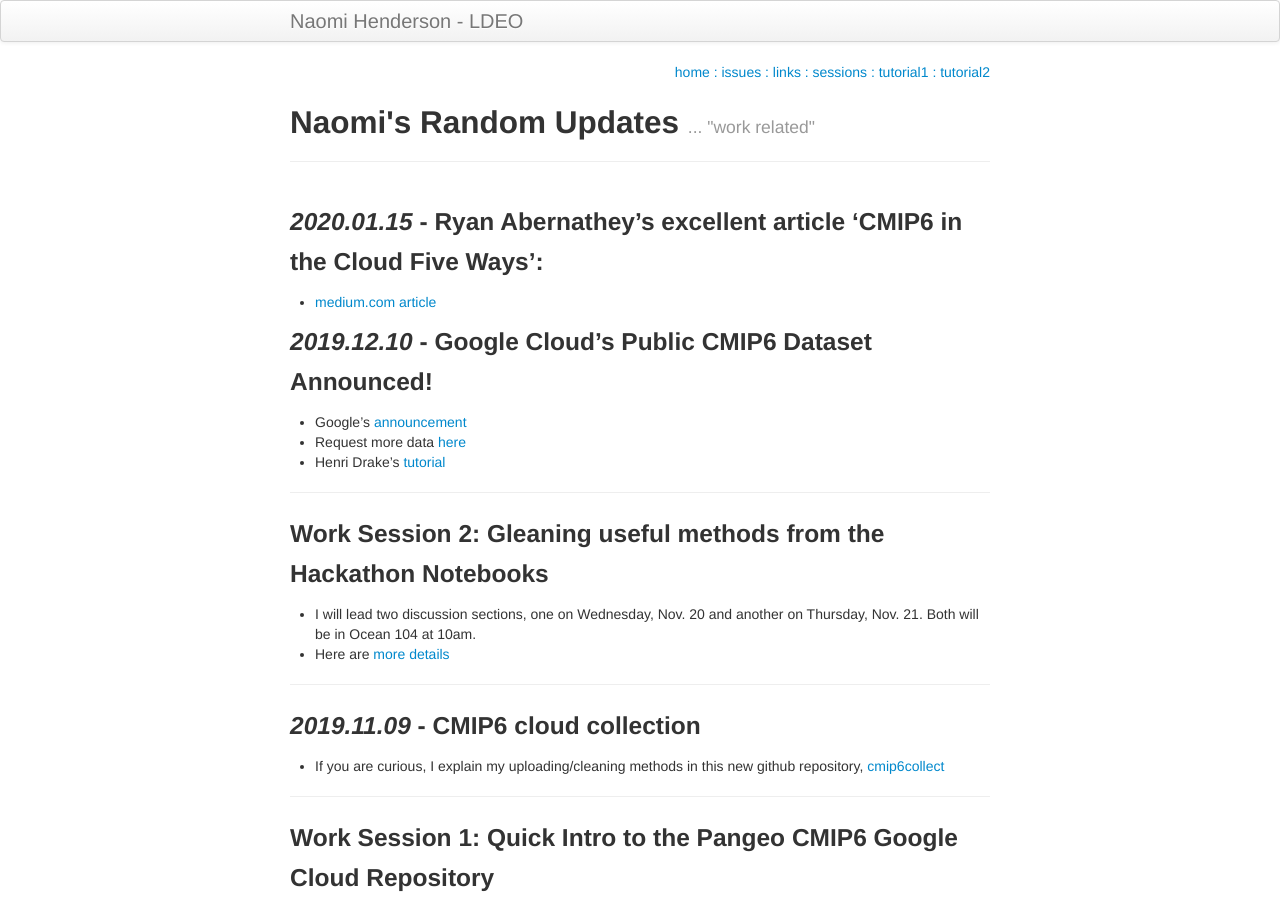
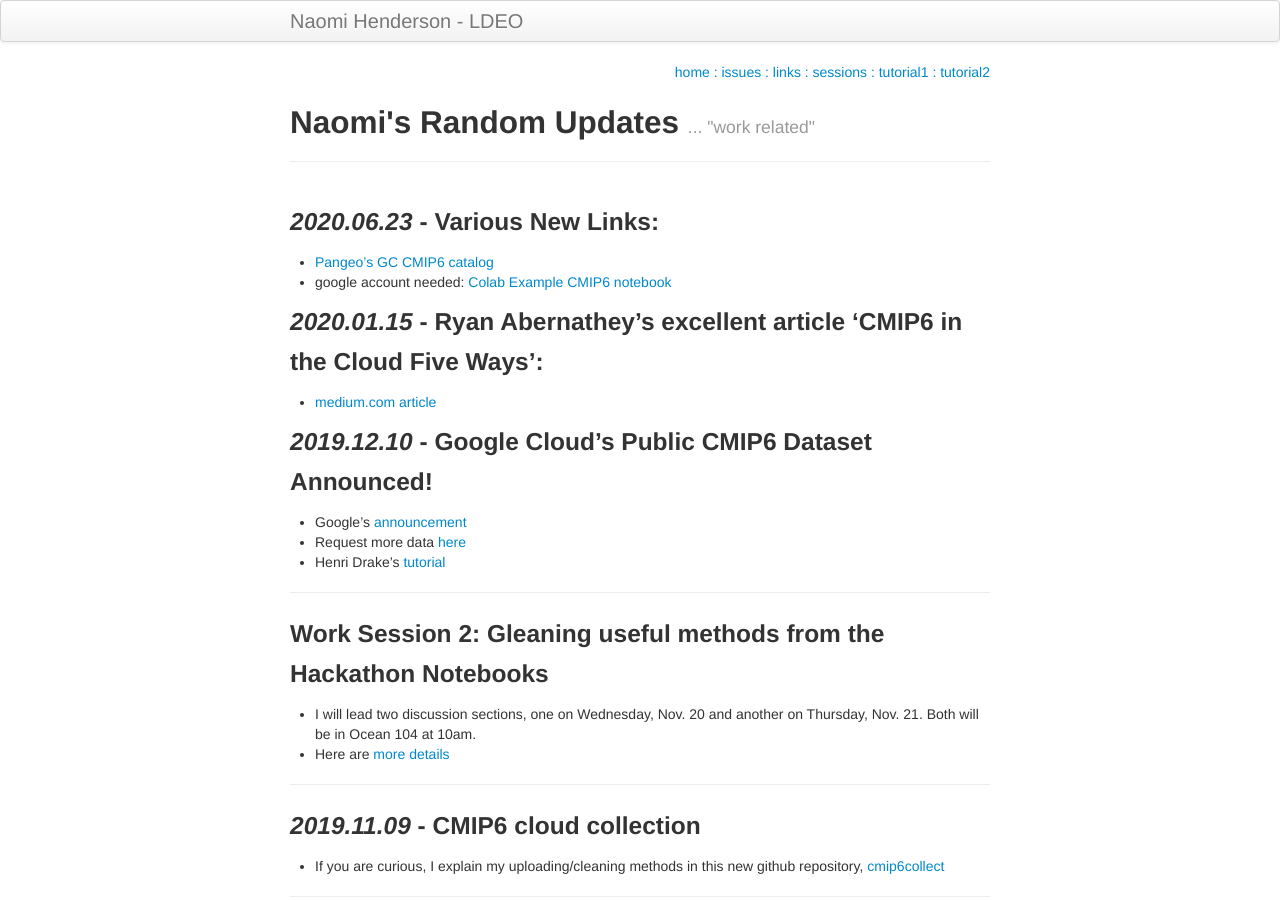
Before and after one commit to naomi-henderson/naomi-henderson.github.io, a Jekyll site: the page built from index.md, in a window 1280 px wide and 900 px high. Built offline with Jekyll 4.4.1, drawn with Linux system fonts in a browser that asks for light colours.

Commit message:
added link to colab notebook

```diff
--- a/index.md
+++ b/index.md
@@ -4,6 +4,11 @@ title: Naomi's Random Updates
 tagline: ... "work related"
 description: a way to share my current projects
 ---
+
+### *2020.06.23* - Various New Links:
+- [Pangeo's GC CMIP6 catalog](https://catalog.pangeo.io/browse/master/climate/cmip6_gcs/)
+- google account needed: [Colab Example CMIP6 notebook](https://colab.research.google.com/drive/19iEVxE_9QoTeg4st7MmucHJUmO93NXHp)
+
 ### *2020.01.15* - Ryan Abernathey's excellent article 'CMIP6 in the Cloud Five Ways':
 - [medium.com article](https://medium.com/pangeo/cmip6-in-the-cloud-five-ways-96b177abe396)
 
```
